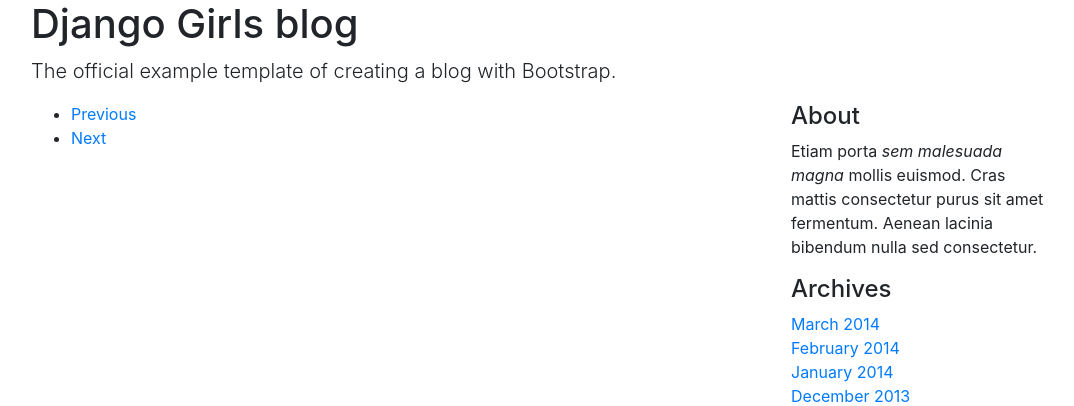
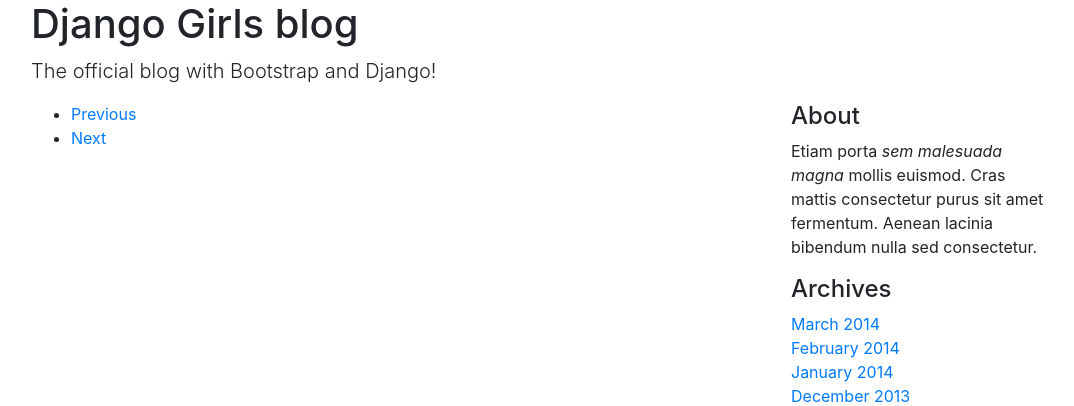
Before and after one commit to jordyalcides/my-first-blog, a Django app: page / in a window 1280 px wide. Shown: the part 24-430 px from the top of the page, without its empty margins (54-1128 px from the left). Run offline with Django 3.2, Linux system fonts and the light colour scheme; data that the repository does not hold is empty; some libraries are stand-ins or nearby versions.

Commit message:
View modified

```diff
--- a/blog/templates/blog/post_list.html
+++ b/blog/templates/blog/post_list.html
@@ -42,7 +42,7 @@
   <div class="container">
     <div class="blog-header">
       <h1 class="blog-title">Django Girls blog</h1>
-      <p class="lead blog-description">The official example template of creating a blog with Bootstrap.</p>
+      <p class="lead blog-description">The official blog with Bootstrap and Django!</p>
     </div>
     <div class="row">
       <div class="col-sm-8 blog-main">
```
